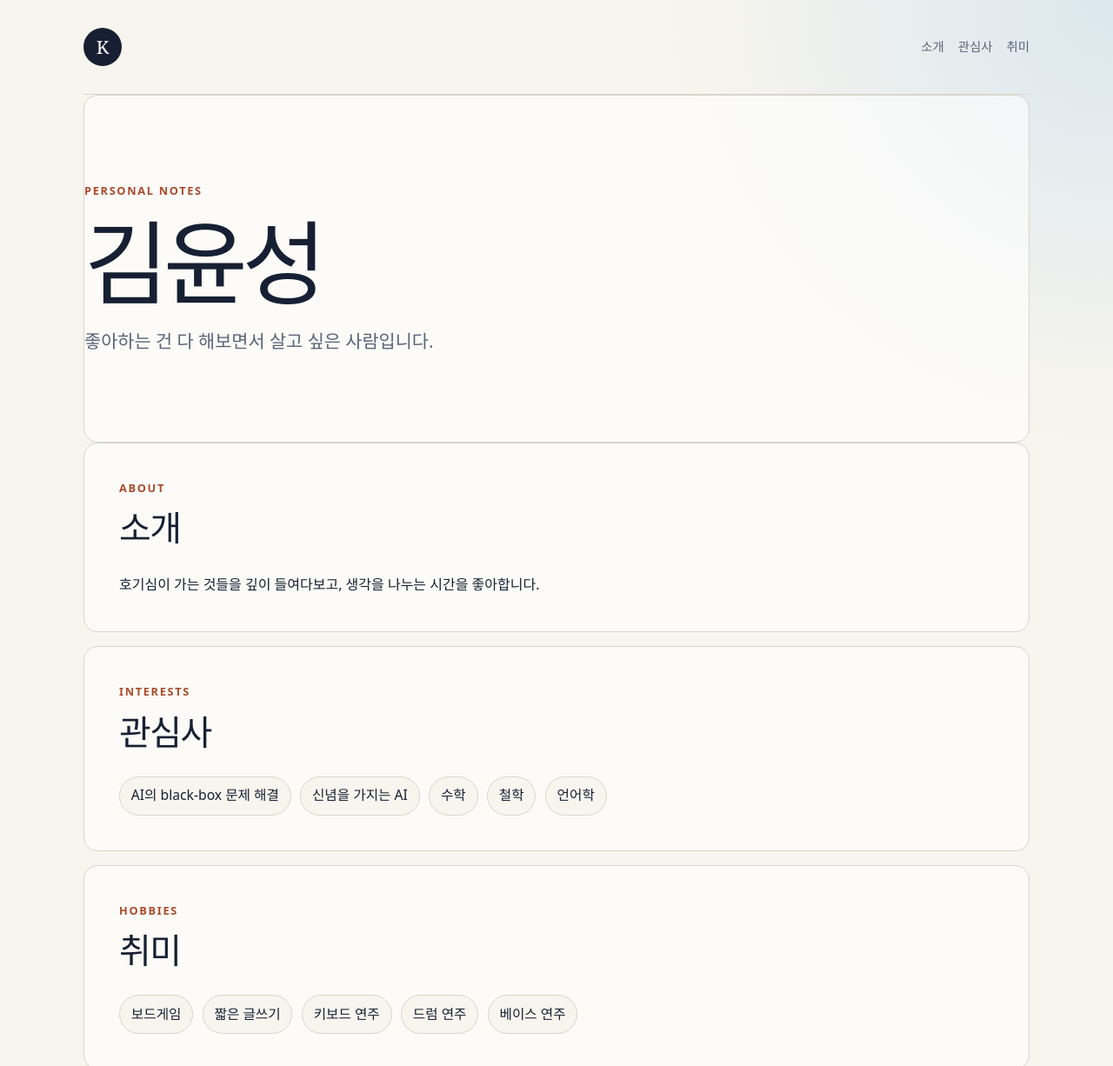
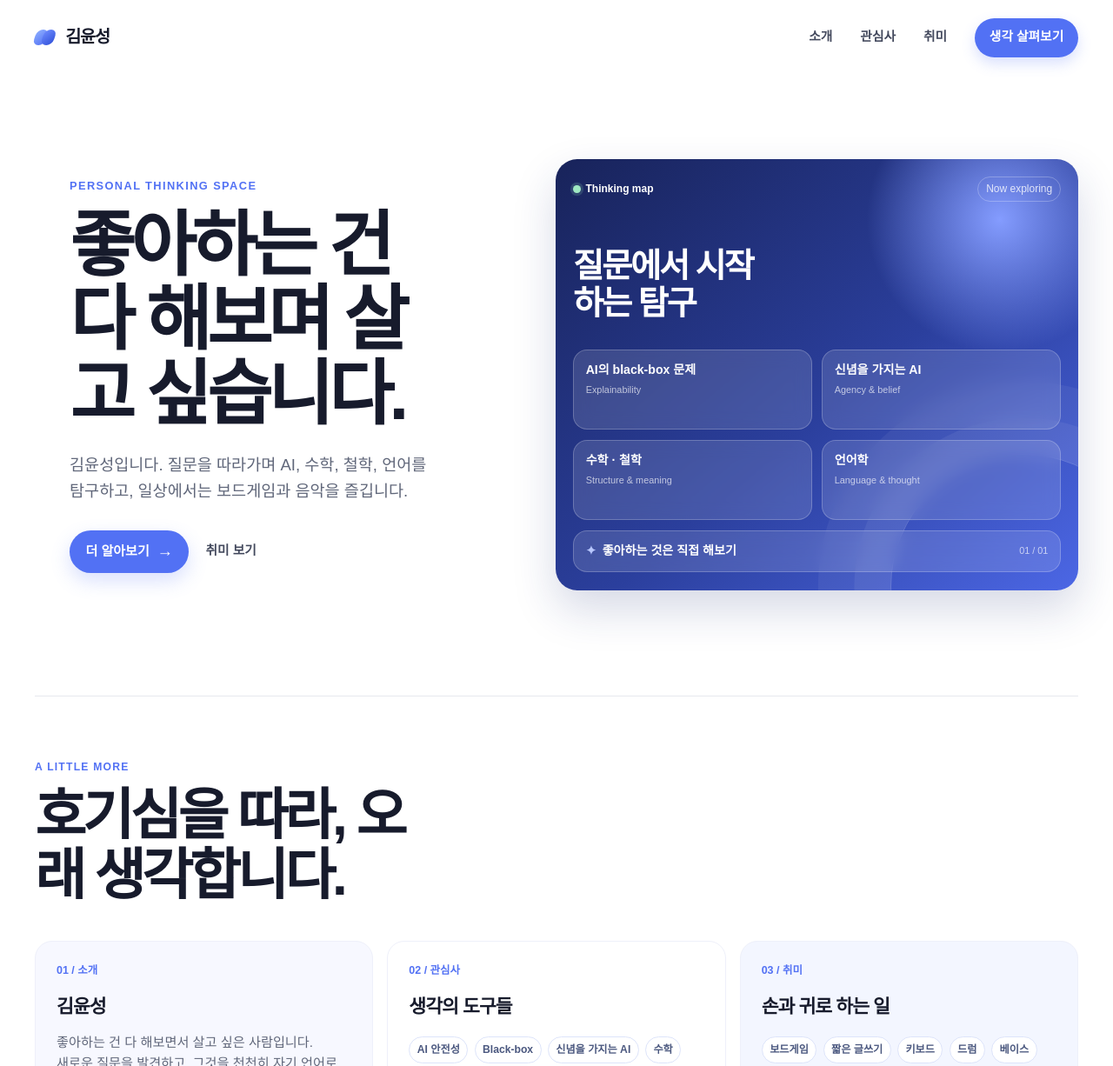
Before and after one commit to karettuk/karettuk.github.io, a plain HTML site: page index.html in a window 1280 px wide. Shown: the top 1226 px of the page at 87% size. Drawn offline with Linux system fonts and the light colour scheme.

Commit message:
Refresh personal homepage design

```diff
--- a/index.html
+++ b/index.html
@@ -3,51 +3,81 @@
   <head>
     <meta charset="UTF-8" />
     <meta name="viewport" content="width=device-width, initial-scale=1.0" />
-    <meta name="description" content="김윤성의 개인 홈페이지 — AI, 수학, 철학, 언어학에 관심을 두고 좋아하는 일을 해보며 살아갑니다." />
+    <meta name="description" content="김윤성의 개인 홈페이지 — 좋아하는 건 다 해보면서 살고 싶은 사람입니다." />
     <title>김윤성 · 개인 홈페이지</title>
     <style>
-      :root { --ink: #172033; --muted: #596579; --paper: #f8f5ee; --line: #d9d5cb; --accent: #aa4a2b; --blue: #dbe7ee; }
-      * { box-sizing: border-box; }
-      html { scroll-behavior: smooth; }
-      body { margin: 0; min-width: 320px; color: var(--ink); background: radial-gradient(circle at 100% 0%, var(--blue) 0, transparent 32rem), var(--paper); font-family: "Pretendard", "Apple SD Gothic Neo", "Noto Sans KR", system-ui, sans-serif; line-height: 1.75; }
-      .page { width: min(100% - 2.5rem, 68rem); margin: 0 auto; padding: 2rem 0 4rem; }
-      header { display: flex; align-items: center; justify-content: space-between; padding-bottom: 2rem; border-bottom: 1px solid var(--line); }
-      .mark { width: 2.75rem; height: 2.75rem; display: grid; place-items: center; color: white; background: var(--ink); border-radius: 50%; font-family: Georgia, serif; font-size: 1.3rem; }
-      nav { display: flex; gap: 1rem; }
-      nav a { color: var(--muted); font-size: 0.9rem; text-decoration: none; }
-      nav a:hover, nav a:focus-visible { color: var(--accent); text-decoration: underline; }
-      .intro { min-height: 25rem; display: grid; align-content: center; gap: 1.25rem; padding: 5rem 0; }
-      .eyebrow { margin: 0; color: var(--accent); font-size: 0.8rem; font-weight: 700; letter-spacing: 0.13em; text-transform: uppercase; }
-      h1, h2 { font-family: Georgia, "Times New Roman", "Batang", serif; }
-      h1 { max-width: 9ch; margin: 0; font-size: clamp(3.2rem, 9vw, 6.6rem); font-weight: 500; letter-spacing: -0.06em; line-height: 0.98; }
-      .lead { max-width: 35rem; margin: 0; color: var(--muted); font-size: clamp(1.05rem, 2vw, 1.3rem); word-break: keep-all; }
-      .sections { display: grid; gap: 1rem; }
-      section { padding: clamp(1.5rem, 4vw, 2.5rem); background: rgba(255, 255, 255, 0.62); border: 1px solid var(--line); border-radius: 1rem; }
-      h2 { margin: 0 0 1rem; font-size: clamp(1.8rem, 4vw, 2.5rem); font-weight: 500; letter-spacing: -0.04em; }
-      section p { max-width: 45rem; margin: 0; word-break: keep-all; }
-      .tags { display: flex; flex-wrap: wrap; gap: 0.65rem; padding: 0; margin: 0; list-style: none; }
-      .tags li { padding: 0.48rem 0.8rem; border: 1px solid var(--line); border-radius: 999px; background: var(--paper); font-size: 0.98rem; }
-      footer { padding-top: 2rem; color: var(--muted); font-size: 0.85rem; text-align: center; }
-      @media (max-width: 480px) { .page { width: min(100% - 2rem, 68rem); padding-top: 1rem; } header { padding-bottom: 1.25rem; } nav { gap: 0.7rem; } .intro { min-height: 22rem; padding: 3.5rem 0; } .tags li { font-size: 0.92rem; } }
+      :root { --ink:#171b2c; --muted:#60677a; --line:#e7e8ee; --blue:#5271f4; --mist:#f7f8ff; --paper:#fff; }
+      * { box-sizing:border-box; } html { scroll-behavior:smooth; }
+      body { margin:0; min-width:320px; color:var(--ink); background:var(--paper); font-family:"Pretendard","Apple SD Gothic Neo","Noto Sans KR",Arial,sans-serif; line-height:1.6; }
+      a { color:inherit; } .wrap { width:min(100% - 3rem,75rem); margin:0 auto; }
+      header { height:5.4rem; display:flex; align-items:center; justify-content:space-between; gap:1.5rem; }
+      .brand { display:flex; align-items:center; gap:.55rem; font-size:1.23rem; font-weight:800; letter-spacing:-.06em; text-decoration:none; }
+      .brand-mark { display:flex; width:1.65rem; height:1.1rem; gap:.08rem; }
+      .brand-mark::before,.brand-mark::after { content:""; width:.86rem; border-radius:99px; background:linear-gradient(135deg,#8fb0ff,var(--blue)); transform:skewX(-18deg); }
+      .brand-mark::after { background:linear-gradient(135deg,#6f8dff,#3151d9); margin-left:-.35rem; }
+      nav { display:flex; align-items:center; gap:2rem; font-size:.92rem; font-weight:600; }
+      nav a { color:#43495d; text-decoration:none; } nav a:hover,nav a:focus-visible { color:var(--blue); }
+      .nav-button { padding:.68rem 1.05rem; color:#fff; background:var(--blue); border-radius:99px; box-shadow:0 7px 16px rgba(82,113,244,.22); }
+      .hero { display:grid; grid-template-columns:minmax(0,.93fr) minmax(24rem,1.07fr); align-items:center; gap:clamp(2rem,6vw,5.5rem); min-height:calc(100vh - 5.4rem); padding:3.5rem 0 5rem; }
+      .hero-copy { padding-left:clamp(0rem,4vw,2.5rem); } .eyebrow { margin:0 0 1rem; color:var(--blue); font-size:.8rem; font-weight:800; letter-spacing:.11em; text-transform:uppercase; }
+      h1,h2 { letter-spacing:-.065em; } h1 { max-width:9ch; margin:0; font-size:clamp(3.1rem,6.4vw,5.75rem); font-weight:750; line-height:1.04; }
+      .intro { max-width:27rem; margin:1.5rem 0 1.9rem; color:var(--muted); font-size:clamp(1rem,1.6vw,1.16rem); word-break:keep-all; }
+      .hero-links { display:flex; flex-wrap:wrap; align-items:center; gap:1.2rem; }
+      .button { display:inline-flex; align-items:center; gap:.55rem; padding:.78rem 1.15rem; color:#fff; background:var(--blue); border-radius:99px; font-size:.94rem; font-weight:700; text-decoration:none; box-shadow:0 9px 22px rgba(82,113,244,.22); }
+      .button::after { content:"→"; font-size:1.15rem; line-height:1; } .text-link { color:#42485c; font-size:.92rem; font-weight:700; text-decoration:none; } .text-link:hover { color:var(--blue); text-decoration:underline; }
+      .mind-card { position:relative; min-height:31rem; overflow:hidden; padding:1.25rem; color:#fff; background:radial-gradient(circle at 85% 14%,#849cff 0,transparent 23%),linear-gradient(140deg,#18235a,#2b3f9d 55%,#4c67e5); border-radius:1.55rem; box-shadow:0 22px 50px rgba(26,42,119,.18); }
+      .mind-card::after { content:""; position:absolute; inset:auto -15% -30% auto; width:19rem; height:19rem; border:1px solid rgba(255,255,255,.2); border-radius:50%; box-shadow:0 0 0 2.6rem rgba(255,255,255,.06),0 0 0 5.2rem rgba(255,255,255,.05); }
+      .panel-head { position:relative; z-index:1; display:flex; align-items:center; justify-content:space-between; font-size:.75rem; } .panel-head span:first-child { display:flex; gap:.35rem; align-items:center; font-weight:700; }
+      .pulse { width:.55rem; height:.55rem; background:#9ee8c2; border-radius:50%; box-shadow:0 0 0 .2rem rgba(158,232,194,.16); } .panel-head span:last-child { padding:.25rem .55rem; border:1px solid rgba(255,255,255,.25); border-radius:99px; color:rgba(255,255,255,.8); }
+      .mind-title { position:relative; z-index:1; max-width:10ch; margin:3.2rem 0 2rem; font-size:clamp(1.9rem,3vw,2.7rem); font-weight:700; line-height:1.12; letter-spacing:-.06em; }
+      .nodes { position:relative; z-index:1; display:grid; grid-template-columns:1fr 1fr; gap:.7rem; } .node { min-height:5.8rem; padding:.85rem; background:rgba(255,255,255,.13); border:1px solid rgba(255,255,255,.22); border-radius:1rem; backdrop-filter:blur(10px); }
+      .node b { display:block; font-size:.88rem; line-height:1.35; word-break:keep-all; } .node small { display:block; margin-top:.32rem; color:rgba(255,255,255,.68); font-size:.68rem; }
+      .node.wide { grid-column:span 2; min-height:auto; display:flex; justify-content:space-between; align-items:center; } .node.wide b::before { content:"✦"; margin-right:.45rem; color:#b9c8ff; } .node.wide small { margin:0; }
+      .content { padding:4.5rem 0 7rem; border-top:1px solid var(--line); } .section-label { margin:0 0 .7rem; color:var(--blue); font-size:.76rem; font-weight:800; letter-spacing:.1em; text-transform:uppercase; }
+      h2 { max-width:13ch; margin:0; font-size:clamp(2.3rem,5vw,4.25rem); line-height:1.08; } .cards { display:grid; grid-template-columns:repeat(3,1fr); gap:1rem; margin-top:2.5rem; }
+      .info-card { min-height:17rem; padding:1.5rem; background:var(--mist); border:1px solid #eef0fa; border-radius:1.25rem; } .info-card:nth-child(2) { background:#fff; } .info-card:nth-child(3) { background:#f3f6ff; }
+      .num { display:block; color:var(--blue); font-size:.78rem; font-weight:800; } h3 { margin:.9rem 0 .7rem; font-size:1.35rem; letter-spacing:-.045em; } .info-card p { margin:0; color:var(--muted); font-size:.95rem; word-break:keep-all; }
+      .chips { display:flex; flex-wrap:wrap; gap:.45rem; margin-top:1rem; } .chips span { padding:.3rem .53rem; color:#4b587f; background:#fff; border:1px solid #dde4fa; border-radius:99px; font-size:.76rem; font-weight:650; }
+      footer { display:flex; justify-content:space-between; padding:1.6rem 0 2.4rem; color:#7a8090; border-top:1px solid var(--line); font-size:.82rem; }
+      @media (max-width:820px) { .wrap { width:min(100% - 2.4rem,42rem); } header { height:4.6rem; } nav { gap:1rem; } nav a:not(.nav-button) { display:none; } .hero { grid-template-columns:1fr; min-height:auto; padding:3.5rem 0 4rem; } .hero-copy { padding:0; } h1 { max-width:12ch; } .mind-card { min-height:27rem; } .content { padding-top:3.5rem; } .cards { grid-template-columns:1fr; } .info-card { min-height:auto; } }
+      @media (max-width:420px) { .wrap { width:min(100% - 1.5rem,42rem); } .brand { font-size:1.1rem; } .hero { padding-top:2.8rem; } .mind-card { padding:1rem; border-radius:1.2rem; } .mind-title { margin-top:2.4rem; } .nodes { gap:.5rem; } .node { padding:.7rem; } footer { flex-direction:column; gap:.4rem; } }
     </style>
   </head>
   <body>
-    <main class="page">
-      <header>
-        <div class="mark" aria-label="김윤성">K</div>
-        <nav aria-label="페이지 탐색"><a href="#about">소개</a><a href="#interests">관심사</a><a href="#hobbies">취미</a></nav>
-      </header>
-      <section class="intro" aria-labelledby="name">
-        <p class="eyebrow">Personal notes</p>
-        <h1 id="name">김윤성</h1>
-        <p class="lead">좋아하는 건 다 해보면서 살고 싶은 사람입니다.</p>
+    <header class="wrap">
+      <a class="brand" href="#top" aria-label="김윤성 홈페이지"><span class="brand-mark" aria-hidden="true"></span>김윤성</a>
+      <nav aria-label="페이지 탐색"><a href="#about">소개</a><a href="#interests">관심사</a><a href="#hobbies">취미</a><a class="nav-button" href="#interests">생각 살펴보기</a></nav>
+    </header>
+    <main id="top">
+      <section class="hero wrap" aria-labelledby="title">
+        <div class="hero-copy">
+          <p class="eyebrow">Personal thinking space</p>
+          <h1 id="title">좋아하는 건 다 해보며 살고 싶습니다.</h1>
+          <p class="intro">김윤성입니다. 질문을 따라가며 AI, 수학, 철학, 언어를 탐구하고, 일상에서는 보드게임과 음악을 즐깁니다.</p>
+          <div class="hero-links"><a class="button" href="#about">더 알아보기</a><a class="text-link" href="#hobbies">취미 보기</a></div>
+        </div>
+        <aside class="mind-card" aria-label="김윤성의 관심사 지도">
+          <div class="panel-head"><span><i class="pulse" aria-hidden="true"></i>Thinking map</span><span>Now exploring</span></div>
+          <p class="mind-title">질문에서 시작하는 탐구</p>
+          <div class="nodes">
+            <div class="node"><b>AI의 black-box 문제</b><small>Explainability</small></div>
+            <div class="node"><b>신념을 가지는 AI</b><small>Agency &amp; belief</small></div>
+            <div class="node"><b>수학 · 철학</b><small>Structure &amp; meaning</small></div>
+            <div class="node"><b>언어학</b><small>Language &amp; thought</small></div>
+            <div class="node wide"><b>좋아하는 것은 직접 해보기</b><small>01 / 01</small></div>
+          </div>
+        </aside>
       </section>
-      <div class="sections">
-        <section id="about" aria-labelledby="about-title"><p class="eyebrow">About</p><h2 id="about-title">소개</h2><p>호기심이 가는 것들을 깊이 들여다보고, 생각을 나누는 시간을 좋아합니다.</p></section>
-        <section id="interests" aria-labelledby="interests-title"><p class="eyebrow">Interests</p><h2 id="interests-title">관심사</h2><ul class="tags"><li>AI의 black-box 문제 해결</li><li>신념을 가지는 AI</li><li>수학</li><li>철학</li><li>언어학</li></ul></section>
-        <section id="hobbies" aria-labelledby="hobbies-title"><p class="eyebrow">Hobbies</p><h2 id="hobbies-title">취미</h2><ul class="tags"><li>보드게임</li><li>짧은 글쓰기</li><li>키보드 연주</li><li>드럼 연주</li><li>베이스 연주</li></ul></section>
-      </div>
-      <footer>© 김윤성</footer>
+      <section class="content wrap" id="about" aria-labelledby="about-title">
+        <p class="section-label">A little more</p>
+        <h2 id="about-title">호기심을 따라, 오래 생각합니다.</h2>
+        <div class="cards">
+          <article class="info-card"><span class="num">01 / 소개</span><h3>김윤성</h3><p>좋아하는 건 다 해보면서 살고 싶은 사람입니다. 새로운 질문을 발견하고, 그것을 천천히 자기 언어로 풀어내는 일을 좋아합니다.</p></article>
+          <article class="info-card" id="interests"><span class="num">02 / 관심사</span><h3>생각의 도구들</h3><div class="chips"><span>AI 안전성</span><span>Black-box</span><span>신념을 가지는 AI</span><span>수학</span><span>철학</span><span>언어학</span></div></article>
+          <article class="info-card" id="hobbies"><span class="num">03 / 취미</span><h3>손과 귀로 하는 일</h3><div class="chips"><span>보드게임</span><span>짧은 글쓰기</span><span>키보드</span><span>드럼</span><span>베이스</span></div></article>
+        </div>
+      </section>
     </main>
+    <footer class="wrap"><span>© 김윤성</span><span>좋아하는 것은 직접 해보기</span></footer>
   </body>
 </html>
```
